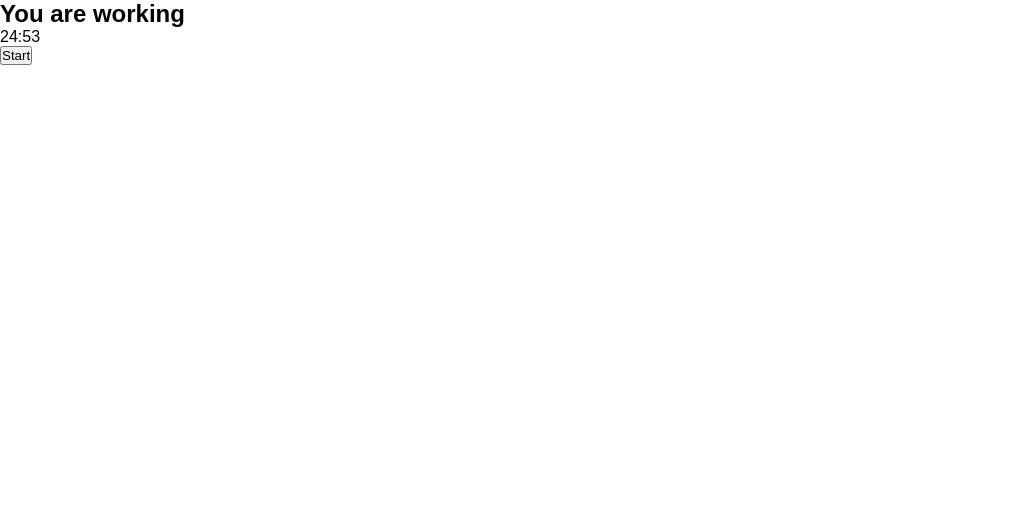
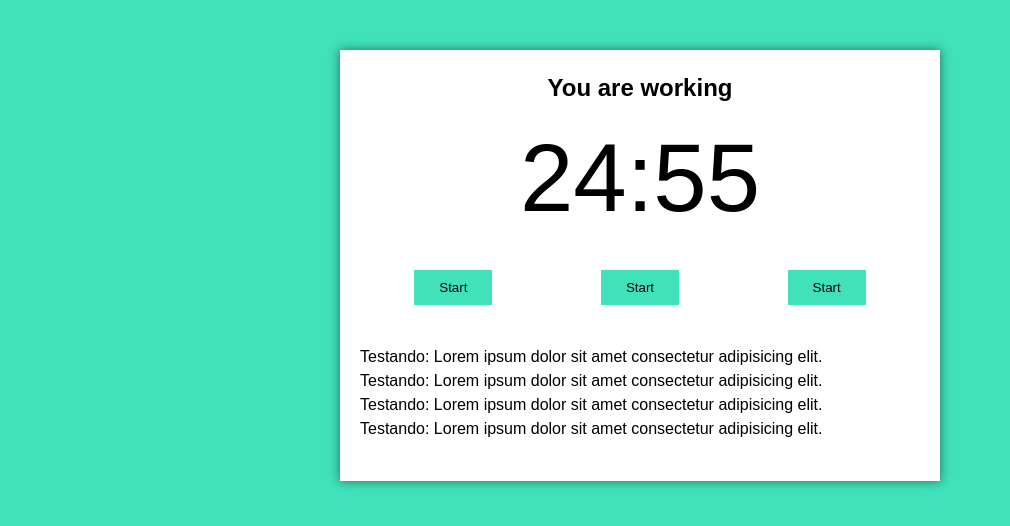
Before and after one commit to joaobispo2077/pomodoro, a React (Create React App) app: page / in a window 1280 px wide. Shown: the top 526 px of the page, without its empty margins (0-1010 px from the left). Built offline with nearby package versions, Linux system fonts and the light colour scheme.

Commit message:
style: added css

```diff
--- a/src/App.tsx
+++ b/src/App.tsx
@@ -1,10 +1,15 @@
 import React from 'react';
-import { PomodoroTimer } from './components/pomodoroTimer';
+import PomodoroTimer from './components/PomodoroTimer';
 
 function App(): JSX.Element {
   return (
-    <div className="App">
-      <PomodoroTimer defaultPomodoroTime={1500} />
+    <div className="container">
+      <PomodoroTimer
+        defaultPomodoroTime={1500}
+        shortRestTime={300}
+        longRestTime={900}
+        cycles={4}
+      />
     </div>
   );
 }
--- a/src/components/pomodoroTimer.tsx
+++ b/src/components/pomodoroTimer.tsx
@@ -1,13 +1,16 @@
 import React from 'react';
-import Button from '../components/Button';
-import Timer from '../components/Timer';
+import Button from './Button';
+import Timer from './Timer';
 
 import { useInterval } from '../hooks/useInterval';
 interface IPomodoroTimerProps {
   defaultPomodoroTime: number;
+  shortRestTime: number;
+  longRestTime: number;
+  cycles: number;
 }
 
-export function PomodoroTimer(props: IPomodoroTimerProps): JSX.Element {
+function PomodoroTimer(props: IPomodoroTimerProps): JSX.Element {
   const [mainTime, setMainTime] = React.useState(props.defaultPomodoroTime);
 
   useInterval(() => {
@@ -18,11 +21,41 @@ export function PomodoroTimer(props: IPomodoroTimerProps): JSX.Element {
     <div id="pomodoro">
       <h2>You are working</h2>
       <Timer mainTime={mainTime} />
-      <Button
-        text="Start"
-        onClick={() => console.log('Hello')}
-        className="abc"
-      />
+
+      <div className="controls">
+        <Button
+          text="Start"
+          onClick={() => console.log('Hello')}
+          className="abc"
+        />
+        <Button
+          text="Start"
+          onClick={() => console.log('Hello')}
+          className="abc"
+        />
+        <Button
+          text="Start"
+          onClick={() => console.log('Hello')}
+          className="abc"
+        />
+      </div>
+
+      <div className="details">
+        <p>
+          Testando: Lorem ipsum dolor sit amet consectetur adipisicing elit.
+        </p>
+        <p>
+          Testando: Lorem ipsum dolor sit amet consectetur adipisicing elit.
+        </p>
+        <p>
+          Testando: Lorem ipsum dolor sit amet consectetur adipisicing elit.
+        </p>
+        <p>
+          Testando: Lorem ipsum dolor sit amet consectetur adipisicing elit.
+        </p>
+      </div>
     </div>
   );
 }
+
+export default PomodoroTimer;
--- a/src/index.css
+++ b/src/index.css
@@ -1,3 +1,7 @@
+:root {
+  --primary-background: #41e1ba;
+  --secondary-background: #ef5d50;
+}
 * {
   margin: 0;
   padding: 0;
@@ -7,4 +11,61 @@
 
 body {
   font-family: sans-serif;
+  background: var(--primary-background);
+  transition: background-color 300ms ease-in-out;
+  line-height: 1.5;
 }
+
+.container {
+  max-width: 640px;
+  margin: 0 auto;
+}
+
+.working {
+  background: var(--secondary-background);
+}
+
+.hidden {
+  display: none;
+}
+
+#pomodoro {
+  background: #ffffff;
+  margin: 50px 20px;
+  padding: 20px;
+  box-shadow: 4px;
+  box-shadow: 0 0 10px rgba(0, 0, 0, 0.5);
+}
+
+#pomodoro h2 {
+  text-align: center;
+}
+
+#pomodoro .timer {
+  font-size: 6rem;
+  text-align: center;
+}
+#pomodoro .controls {
+  display: flex;
+  align-items: center;
+  justify-content: space-evenly;
+}
+
+#pomodoro button {
+  background: var(--primary-background);
+  border: none;
+  cursor: pointer;
+  padding: 10px 25px;
+  color: #000;
+  transition: background-color 300ms ease-in-out;
+  margin: 20px auto;
+}
+
+.working #pomodoro button {
+  background: var(--secondary-background);
+  color: #fff;
+}
+
+#pomodoro .details {
+  margin: 20px 0;
+}
```
Also changed, not shown: public/index.html (+4 -4 lines).
